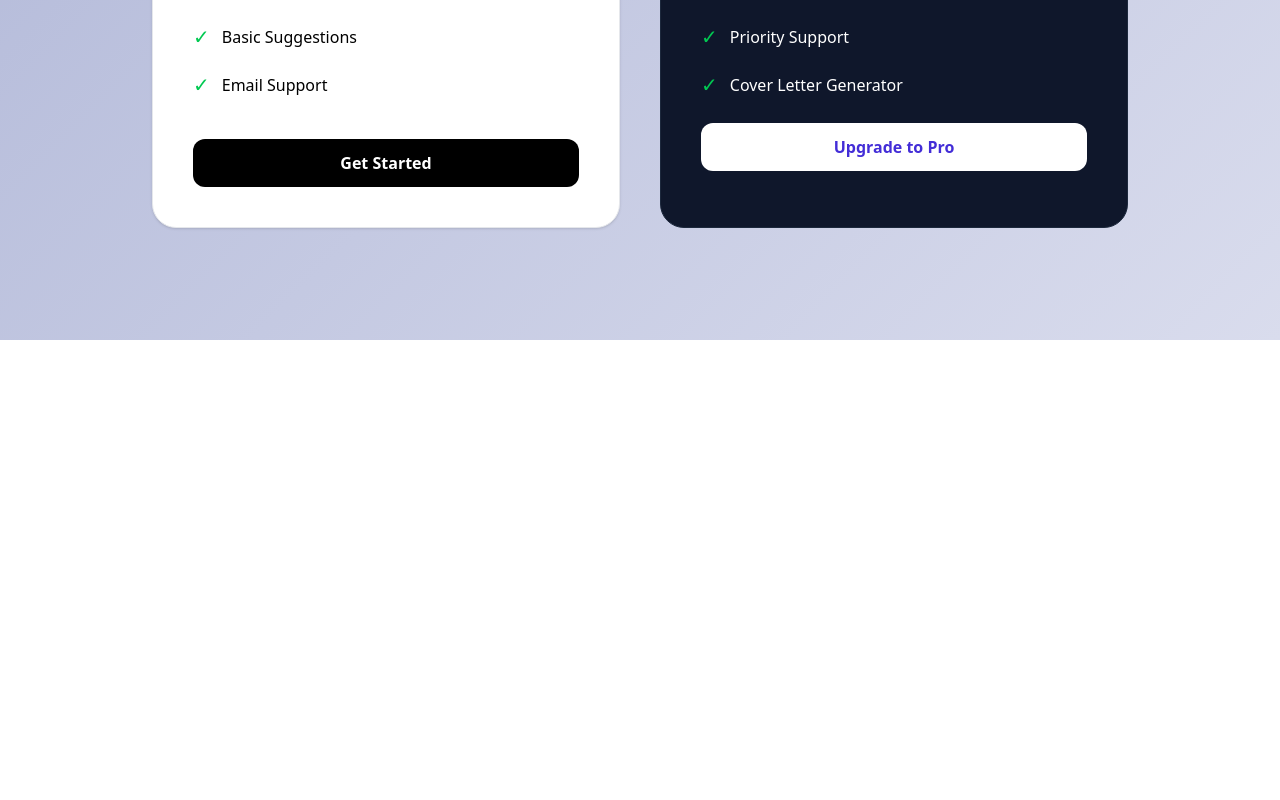
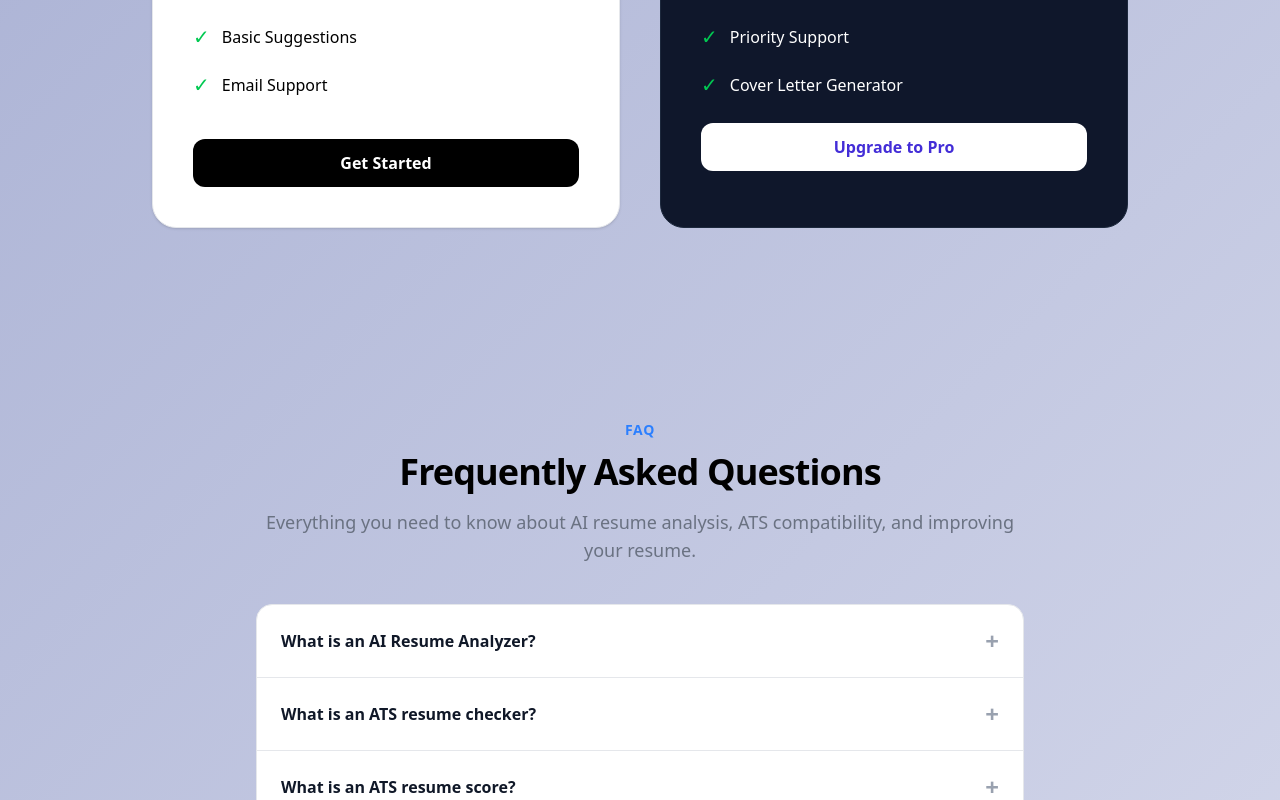
Before and after one commit to GanapuramSharath/AI-resume-analyzer, a Next.js app: page / in a window 1280 px wide. Shown: the part 2000-2800 px from the top of the page. Before the commit the page ends 2340 px from the top, so only its background shows below. Built offline with nearby package versions, Linux system fonts and the light colour scheme.

Commit message:
FAQ section

```diff
--- a/app/page.tsx
+++ b/app/page.tsx
@@ -1,6 +1,7 @@
 import Image from "next/image";
 import Navbar from "../components/Navbar";
 import Hero from "../components/Landing/Hero";
+import FAQSection from "../components/Landing/FAQSection";
 
 export default function Home() {
   return (
@@ -9,20 +10,22 @@ export default function Home() {
         <div className="flex items-center gap-3">
           <Image
             src="/logo.png"
-            alt="AI Resume Logo"
+            alt="AI Resume Analyzer logo"
             width={60}
             height={60}
             priority
             className="rounded-md object-contain"
           />
 
-          <h1 className="text-3xl font-bold">AI Resume</h1>
+          <span className="text-3xl font-bold">AI Resume Analyzer</span>
         </div>
 
         <Navbar />
       </header>
 
       <Hero />
+
+      <FAQSection />
     </main>
   );
 }
--- /dev/null
+++ b/components/Landing/FAQSection.tsx
@@ -0,0 +1,99 @@
+const faqs = [
+  {
+    question: "What is an AI Resume Analyzer?",
+    answer:
+      "An AI Resume Analyzer reviews your resume and provides feedback on areas such as skills, keywords, formatting, experience, and job relevance. It helps you identify areas that could be improved before applying for jobs.",
+  },
+  {
+    question: "What is an ATS resume checker?",
+    answer:
+      "An ATS resume checker evaluates your resume against common applicant tracking system requirements. It can help identify formatting issues, missing keywords, and other areas that may affect how your resume is parsed.",
+  },
+  {
+    question: "What is an ATS resume score?",
+    answer:
+      "An ATS resume score is an estimate of how well your resume matches a job description and common ATS requirements. It should be used as guidance rather than a guarantee of passing an employer's applicant tracking system.",
+  },
+  {
+    question: "Can I check my resume against a job description?",
+    answer:
+      "Yes. Comparing your resume with a specific job description can help identify relevant keywords, skills, and experience that are missing or not clearly represented in your resume.",
+  },
+  {
+    question: "Can students and freshers use the AI Resume Analyzer?",
+    answer:
+      "Yes. Students and freshers can use the analyzer to improve their resumes, highlight projects and skills, identify missing information, and prepare their resumes for entry-level job applications.",
+  },
+  {
+    question: "How can I improve my ATS resume score?",
+    answer:
+      "Use a clear resume structure, include relevant skills and keywords from the job description, describe your achievements clearly, avoid difficult-to-parse formatting, and make sure your experience and projects are relevant to the role.",
+  },
+  {
+    question: "What resume format is best for ATS?",
+    answer:
+      "A simple, well-structured resume is generally easier for applicant tracking systems to parse. Use clear headings, readable fonts, standard sections, and avoid excessive graphics, tables, or complex layouts when ATS compatibility is important.",
+  },
+  {
+    question: "Can AI improve my resume?",
+    answer:
+      "AI can provide suggestions for improving wording, skills, keywords, structure, and job relevance. You should review the suggestions and make sure the final resume accurately represents your real experience.",
+  },
+  {
+    question: "Is the AI Resume Analyzer free?",
+    answer:
+      "AI Resume Analyzer offers free resume analysis features. Check the current pricing and available features on the website for the latest information.",
+  },
+  {
+    question: "Does an AI resume score guarantee an interview?",
+    answer:
+      "No. A resume score is only a guidance tool. Hiring decisions depend on many factors, including your skills, experience, projects, interview performance, and the employer's requirements.",
+  },
+];
+
+export default function FAQSection() {
+  return (
+    <section
+      id="faq"
+      aria-labelledby="faq-heading"
+      className="mx-auto w-full max-w-5xl px-6 py-20"
+    >
+      <div className="mx-auto max-w-3xl text-center">
+        <p className="mb-3 text-sm font-semibold uppercase tracking-wider text-blue-500">
+          FAQ
+        </p>
+
+        <h2
+          id="faq-heading"
+          className="text-3xl font-bold tracking-tight sm:text-4xl"
+        >
+          Frequently Asked Questions
+        </h2>
+
+        <p className="mt-4 text-base text-gray-500 sm:text-lg">
+          Everything you need to know about AI resume analysis, ATS
+          compatibility, and improving your resume.
+        </p>
+      </div>
+
+      <div className="mx-auto mt-10 max-w-3xl divide-y divide-gray-200 rounded-2xl border border-gray-200 bg-white">
+        {faqs.map((faq) => (
+          <details key={faq.question} className="group px-6 py-5">
+            <summary className="flex cursor-pointer list-none items-center justify-between gap-6 font-semibold text-gray-900">
+              <span>{faq.question}</span>
+
+              <span
+                aria-hidden="true"
+                className="text-2xl text-gray-400 transition-transform group-open:rotate-45"
+              >
+                +
+              </span>
+            </summary>
+
+            <p className="mt-4 pr-8 leading-7 text-gray-600">{faq.answer}</p>
+          </details>
+        ))}
+      </div>
+    </section>
+  );
+}
```
